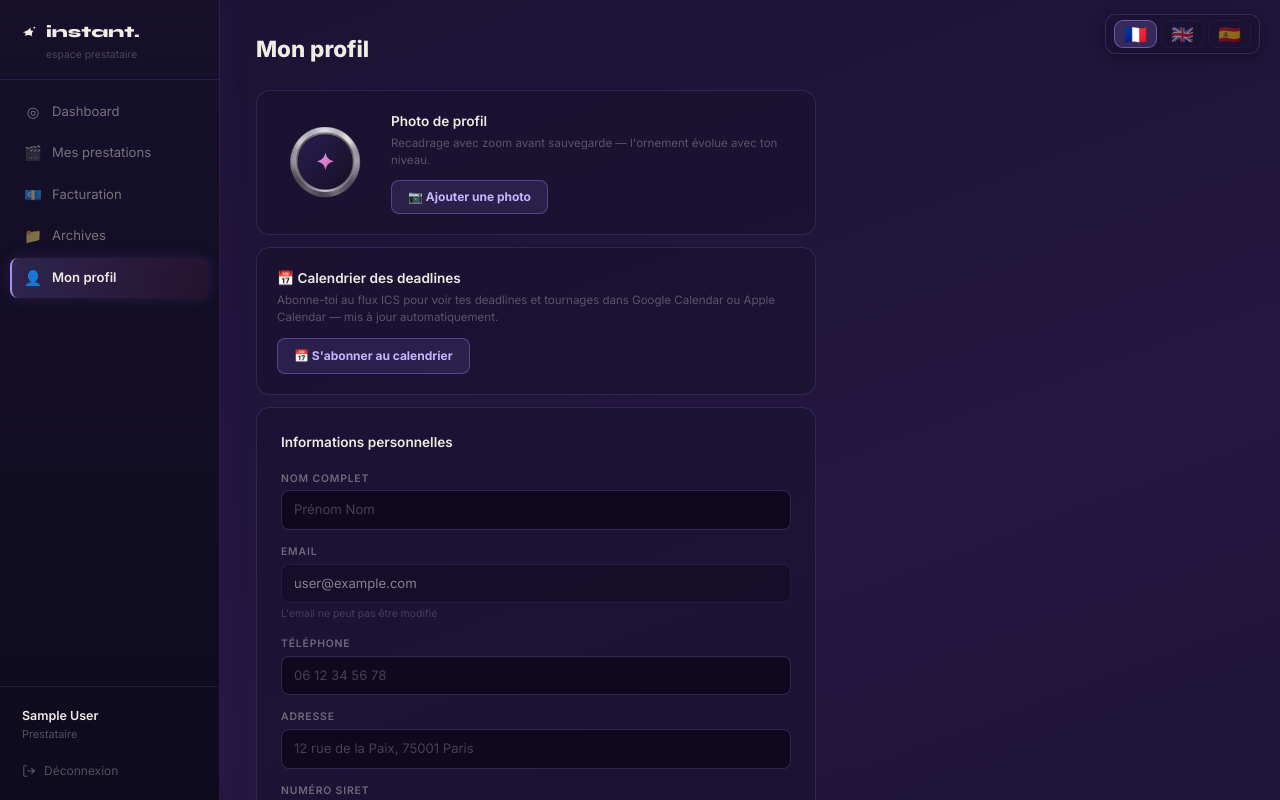
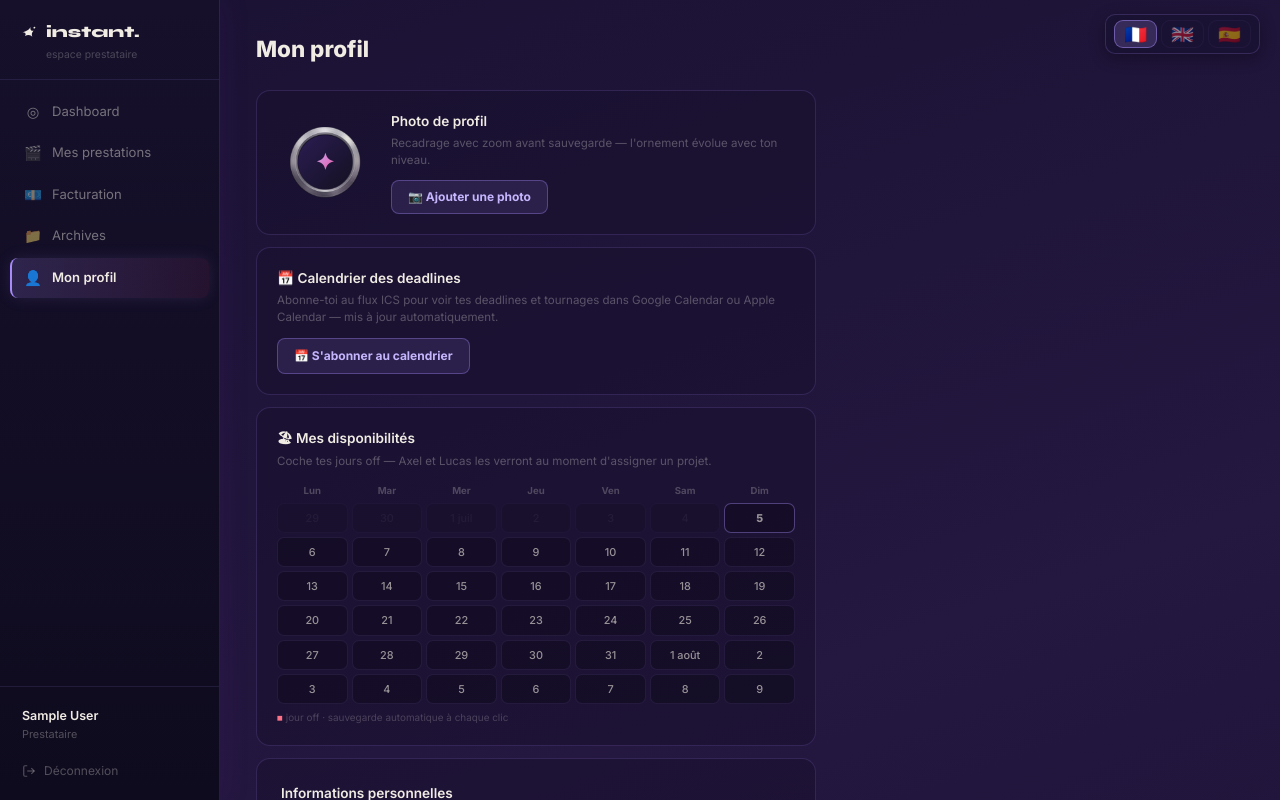
Before and after one commit to kawa-ops/presta-instant, a Next.js app: page /espace/profil in a window 1280 px wide. Shown: the top 800 px of the page. Built offline with nearby package versions, Linux system fonts and the light colour scheme; no server answers; the database is empty; sample sign-in values are in the browser's storage.

Commit message:
feat(2.4): provider availability — User.unavailableDates (JSON), 6-week toggle mini-calendar in provider profile with autosave, '(off le jour de la deadline)' warning in both assignment dropdowns, 🏖 off badge on planning cards

```diff
--- a/app/(freelancer)/espace/profil/page.tsx
+++ b/app/(freelancer)/espace/profil/page.tsx
@@ -4,6 +4,7 @@ import { useState, useEffect } from 'react'
 import Badges from '@/components/Badges'
 import AvatarUpload from '@/components/AvatarUpload'
 import CalendarSubscribe from '@/components/CalendarSubscribe'
+import UnavailabilityPicker from '@/components/UnavailabilityPicker'
 
 const IN: React.CSSProperties = { background: 'rgba(12,8,26,0.8)', border: '1px solid rgba(167,139,250,0.22)', borderRadius: 8, padding: '9px 12px', color: '#f0ebe3', fontSize: '0.82rem', width: '100%', boxSizing: 'border-box' as const }
 const LA: React.CSSProperties = { display: 'block', color: 'rgba(240,235,227,0.4)', fontSize: '0.65rem', fontWeight: 600, letterSpacing: '0.08em', textTransform: 'uppercase' as const, marginBottom: 4 }
@@ -52,6 +53,7 @@ export default function ProfilPage() {
       <div style={{ marginBottom: 12 }}>
         <AvatarUpload />
         <CalendarSubscribe />
+        <UnavailabilityPicker />
       </div>
 
       <div style={{ background: 'rgba(26,18,48,0.6)', border: '1px solid rgba(167,139,250,0.16)', borderRadius: 14, padding: 24 }}>
--- a/app/api/freelancers/me/route.ts
+++ b/app/api/freelancers/me/route.ts
@@ -11,7 +11,7 @@ export async function GET() {
   if (!session) return NextResponse.json({ error: 'Unauthorized' }, { status: 401 })
   const userId = (session.user as any).id
   try {
-    const user = await db.user.findUnique({ where: { id: userId }, select: { id: true, name: true, email: true, phone: true, siret: true, specialty: true, address: true, profilePicUrl: true } })
+    const user = await db.user.findUnique({ where: { id: userId }, select: { id: true, name: true, email: true, phone: true, siret: true, specialty: true, address: true, profilePicUrl: true, unavailableDates: true } })
     return NextResponse.json(user)
   } catch (e: any) {
     return NextResponse.json({ error: e.message }, { status: 500 })
@@ -22,13 +22,14 @@ export async function PATCH(req: NextRequest) {
   const session = await getServerSession(authOptions)
   if (!session) return NextResponse.json({ error: 'Unauthorized' }, { status: 401 })
   const userId = (session.user as any).id
-  const { name, phone, siret, address, profilePicUrl } = await req.json()
+  const { name, phone, siret, address, profilePicUrl, unavailableDates } = await req.json()
   const data: any = {}
   if (name !== undefined) data.name = name
   if (phone !== undefined) data.phone = phone
   if (siret !== undefined) data.siret = siret
   if (profilePicUrl !== undefined) data.profilePicUrl = profilePicUrl
   if (address !== undefined) data.address = address
+  if (unavailableDates !== undefined) data.unavailableDates = typeof unavailableDates === 'string' ? unavailableDates : JSON.stringify(unavailableDates)
   try {
     const user = await db.user.update({ where: { id: userId }, data, select: { id: true, name: true, email: true, phone: true, siret: true, address: true } })
     return NextResponse.json(user)
--- a/app/api/freelancers/route.ts
+++ b/app/api/freelancers/route.ts
@@ -13,7 +13,7 @@ export async function GET() {
   try {
     const users = await db.user.findMany({
       where: { role: 'freelancer' },
-      select: { id: true, name: true, email: true, phone: true, siret: true, specialty: true, address: true, profilePicUrl: true, active: true, createdAt: true, rates: true },
+      select: { id: true, name: true, email: true, phone: true, siret: true, specialty: true, address: true, profilePicUrl: true, active: true, createdAt: true, rates: true, unavailableDates: true },
       orderBy: { name: 'asc' },
     })
     return NextResponse.json(users)
--- a/app/api/semaine/route.ts
+++ b/app/api/semaine/route.ts
@@ -20,18 +20,18 @@ export async function GET() {
       db.production.findMany({
         where: { archived: false, status: { notIn: ['valide'] }, deadline: { gte: start, lte: end } },
         orderBy: { deadline: 'asc' },
-        include: { assignedTo: { select: { name: true } } },
+        include: { assignedTo: { select: { name: true, unavailableDates: true } } },
       }),
       db.production.findMany({
         where: { archived: false, status: { notIn: ['valide'] }, deadline: { lt: start } },
         orderBy: { deadline: 'asc' },
-        include: { assignedTo: { select: { name: true } } },
+        include: { assignedTo: { select: { name: true, unavailableDates: true } } },
       }),
       // Next 4 weeks after the current one — full detail for the planning grid
       db.production.findMany({
         where: { archived: false, status: { notIn: ['valide'] }, deadline: { gt: end, lte: horizon } },
         orderBy: { deadline: 'asc' },
-        include: { assignedTo: { select: { name: true } } },
+        include: { assignedTo: { select: { name: true, unavailableDates: true } } },
       }),
     ])
     return NextResponse.json({ thisWeek, overdue, upcoming }, { headers: { 'Cache-Control': 'no-store' } })
--- /dev/null
+++ b/components/UnavailabilityPicker.tsx
@@ -0,0 +1,113 @@
+'use client'
+import { useEffect, useState } from 'react'
+
+// Mini-calendar (6 weeks) where the provider toggles their days off.
+// Stored on User.unavailableDates as a JSON list of "YYYY-MM-DD".
+
+const DAYS = ['Lun', 'Mar', 'Mer', 'Jeu', 'Ven', 'Sam', 'Dim']
+const MONTHS = ['jan', 'fév', 'mar', 'avr', 'mai', 'juin', 'juil', 'août', 'sep', 'oct', 'nov', 'déc']
+
+function key(d: Date) {
+  return `${d.getFullYear()}-${String(d.getMonth() + 1).padStart(2, '0')}-${String(d.getDate()).padStart(2, '0')}`
+}
+
+export default function UnavailabilityPicker() {
+  const [off, setOff] = useState<Set<string>>(new Set())
+  const [loaded, setLoaded] = useState(false)
+  const [saving, setSaving] = useState(false)
+  const [savedTick, setSavedTick] = useState(false)
+
+  useEffect(() => {
+    fetch('/api/freelancers/me').then(r => r.json()).then(d => {
+      try { setOff(new Set(JSON.parse(d?.unavailableDates || '[]'))) } catch {}
+      setLoaded(true)
+    }).catch(() => setLoaded(true))
+  }, [])
+
+  async function save(next: Set<string>) {
+    setSaving(true)
+    await fetch('/api/freelancers/me', {
+      method: 'PATCH', headers: { 'Content-Type': 'application/json' },
+      body: JSON.stringify({ unavailableDates: JSON.stringify(Array.from(next).sort()) }),
+    }).catch(() => {})
+    setSaving(false)
+    setSavedTick(true)
+    setTimeout(() => setSavedTick(false), 1500)
+  }
+
+  function toggle(k: string) {
+    setOff(prev => {
+      const next = new Set(prev)
+      if (next.has(k)) next.delete(k)
+      else next.add(k)
+      save(next)
+      return next
+    })
+  }
+
+  // Grid: 6 weeks starting Monday of the current week
+  const today = new Date(); today.setHours(0, 0, 0, 0)
+  const monday = new Date(today)
+  monday.setDate(monday.getDate() - ((monday.getDay() + 6) % 7))
+  const weeks = Array.from({ length: 6 }, (_, w) =>
+    Array.from({ length: 7 }, (_, i) => {
+      const d = new Date(monday)
+      d.setDate(d.getDate() + w * 7 + i)
+      return d
+    })
+  )
+
+  return (
+    <div style={{ background: 'rgba(26,18,48,0.6)', border: '1px solid rgba(167,139,250,0.16)', borderRadius: 14, padding: 20, marginTop: 12 }}>
+      <div style={{ display: 'flex', justifyContent: 'space-between', alignItems: 'baseline', marginBottom: 4 }}>
+        <p style={{ color: '#f0ebe3', fontSize: '0.85rem', fontWeight: 600 }}>🏖 Mes disponibilités</p>
+        {saving && <span style={{ color: 'rgba(240,235,227,0.3)', fontSize: '0.66rem' }}>Enregistrement…</span>}
+        {savedTick && !saving && <span style={{ color: '#22c55e', fontSize: '0.66rem', fontWeight: 700 }}>✓ Enregistré</span>}
+      </div>
+      <p style={{ color: 'rgba(240,235,227,0.3)', fontSize: '0.72rem', marginBottom: 14 }}>
+        Coche tes jours off — Axel et Lucas les verront au moment d&apos;assigner un projet.
+      </p>
+
+      {!loaded ? (
+        <p style={{ color: 'rgba(240,235,227,0.2)', fontSize: '0.72rem' }}>Chargement…</p>
+      ) : (
+        <div>
+          <div style={{ display: 'grid', gridTemplateColumns: 'repeat(7, 1fr)', gap: 4, marginBottom: 4 }}>
+            {DAYS.map(d => <p key={d} style={{ color: 'rgba(240,235,227,0.25)', fontSize: '0.6rem', fontWeight: 700, textAlign: 'center' }}>{d}</p>)}
+          </div>
+          {weeks.map((week, wi) => (
+            <div key={wi} style={{ display: 'grid', gridTemplateColumns: 'repeat(7, 1fr)', gap: 4, marginBottom: 4 }}>
+              {week.map(d => {
+                const k = key(d)
+                const isOff = off.has(k)
+                const isPast = d < today
+                const isToday = k === key(today)
+                return (
+                  <button
+                    key={k}
+                    disabled={isPast}
+                    onClick={() => toggle(k)}
+                    title={isOff ? 'Off — cliquer pour redevenir dispo' : 'Dispo — cliquer pour me mettre off'}
+                    style={{
+                      padding: '6px 0', borderRadius: 7, cursor: isPast ? 'default' : 'pointer',
+                      background: isOff ? 'rgba(251,113,133,0.18)' : 'rgba(0,0,0,0.25)',
+                      border: `1px solid ${isOff ? 'rgba(251,113,133,0.5)' : isToday ? 'rgba(167,139,250,0.4)' : 'rgba(167,139,250,0.1)'}`,
+                      color: isPast ? 'rgba(240,235,227,0.12)' : isOff ? '#fb7185' : 'rgba(240,235,227,0.6)',
+                      fontSize: '0.68rem', fontWeight: isOff || isToday ? 800 : 500,
+                      opacity: isPast ? 0.4 : 1, transition: 'all 0.12s',
+                    }}
+                  >
+                    {d.getDate()}{d.getDate() === 1 ? ` ${MONTHS[d.getMonth()]}` : ''}
+                  </button>
+                )
+              })}
+            </div>
+          ))}
+          <p style={{ color: 'rgba(240,235,227,0.22)', fontSize: '0.62rem', marginTop: 6 }}>
+            <span style={{ color: '#fb7185' }}>■</span> jour off · sauvegarde automatique à chaque clic
+          </p>
+        </div>
+      )}
+    </div>
+  )
+}
--- a/lib/ensure.ts
+++ b/lib/ensure.ts
@@ -17,6 +17,7 @@ export async function ensureSchema() {
     `ALTER TABLE "User" ADD COLUMN IF NOT EXISTS address TEXT`,
     `ALTER TABLE "User" ADD COLUMN IF NOT EXISTS rates TEXT`,
     `ALTER TABLE "User" ADD COLUMN IF NOT EXISTS "calendarToken" TEXT`,
+    `ALTER TABLE "User" ADD COLUMN IF NOT EXISTS "unavailableDates" TEXT`,
     `CREATE UNIQUE INDEX IF NOT EXISTS "User_calendarToken_key" ON "User"("calendarToken")`,
     `ALTER TABLE "Production" ADD COLUMN IF NOT EXISTS "lastFeedback" TEXT`,
     `ALTER TABLE "Production" ADD COLUMN IF NOT EXISTS "clientPrice" DOUBLE PRECISION`,
```
Also changed, not shown: app/(admin)/productions/page.tsx (+14 -2 lines), app/(admin)/semaine/page.tsx (+7 -1 lines), 1 other file (tests, documents, lock files or other folders).
